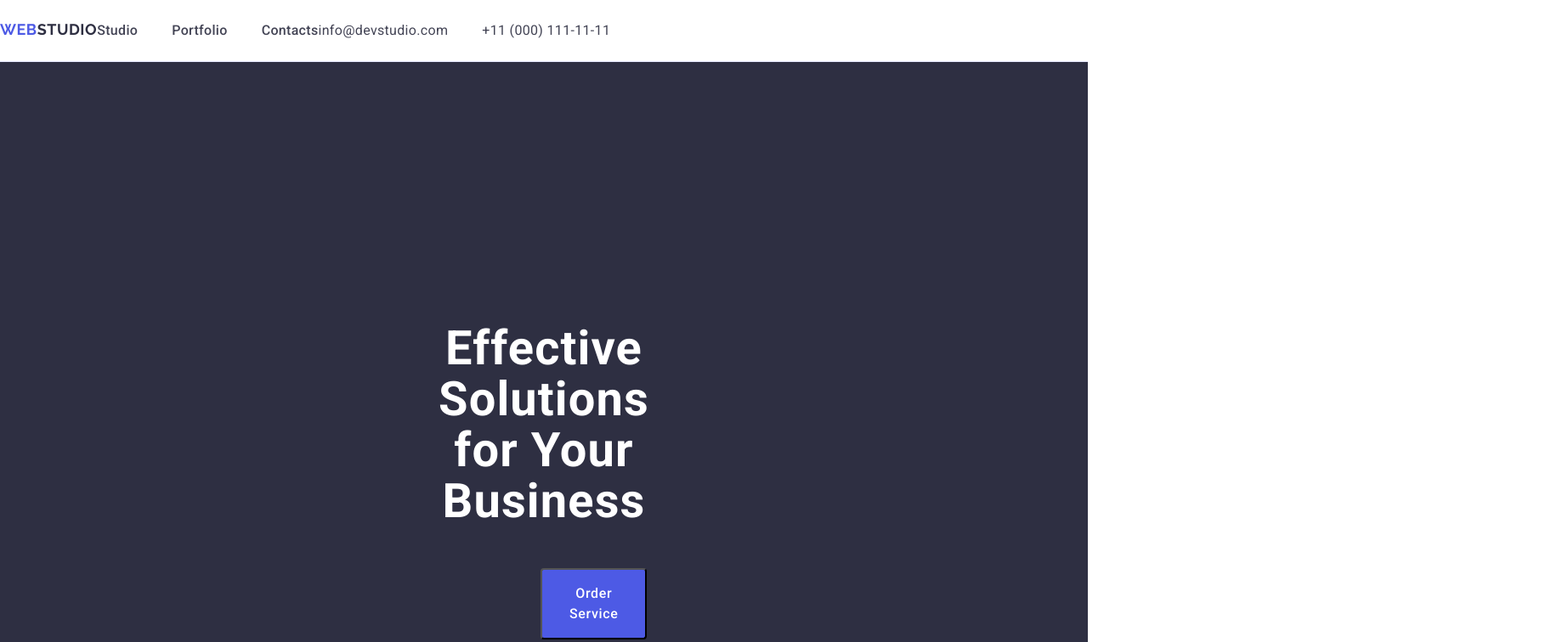
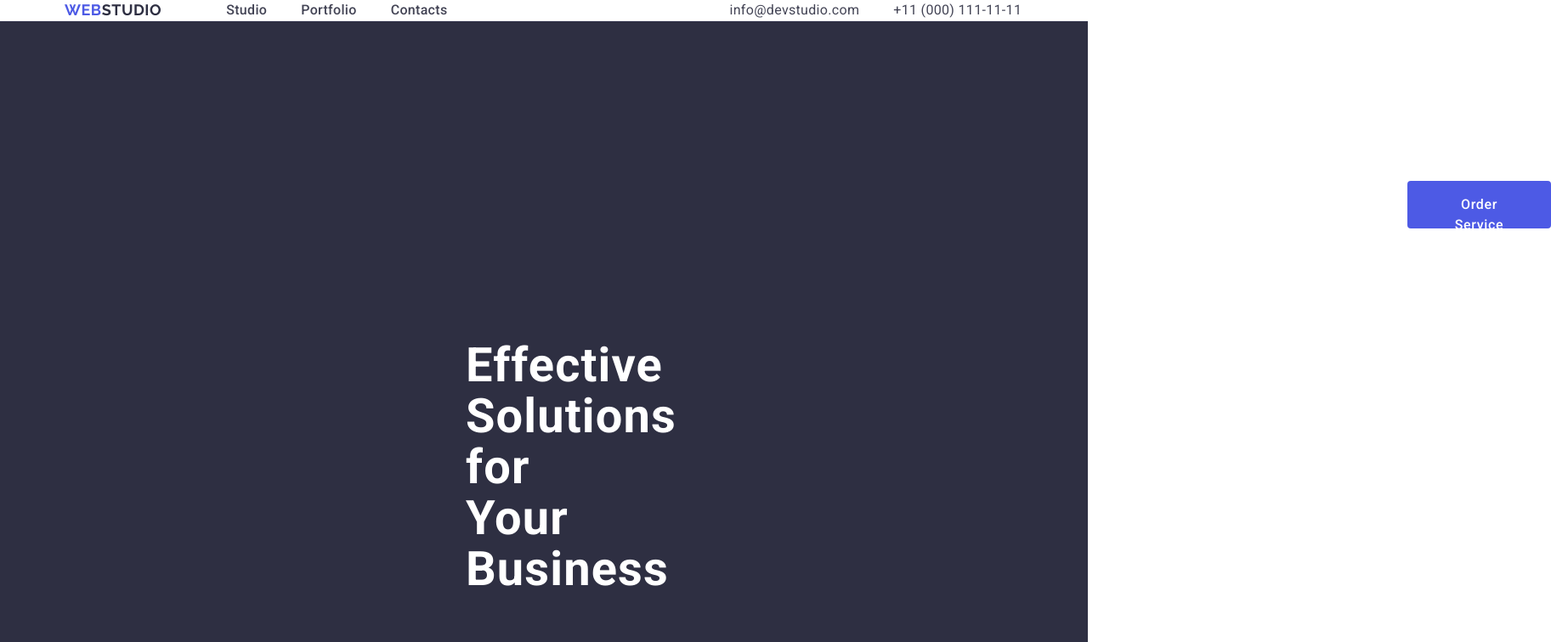
Before and after one commit to Levchenko-Olena/goit-markup-hw-03, a plain HTML site: page index.html in a window 1280 px wide. Shown: the top 756 px of the page at 85% size, 1825 px wide, since content can reach past the window. Drawn offline with nearby package versions, Linux system fonts and the light colour scheme.

Commit message:
fixed errors

```diff
--- a/css/styles.css
+++ b/css/styles.css
@@ -40,20 +40,22 @@ img {
 }
 
 .container {
+        display: flex;
         margin: 0 auto;
+        width: 1158px;
+        padding-left: 15px;
+        padding-right: 15px
 
 
 }
 
-.section-full-navigation {
-        display: flex;
-        padding-top: 24px;
-        padding-bottom: 24px;
-        border-bottom: 1px solid #e7e9fc;;
+.full-navigation {
+border-bottom: 1px solid #e7e9fc
 }
 
 .navigation {
         display: flex;
+        align-items: center;
 }
 
 .logo-web {
@@ -69,6 +71,7 @@ img {
 .contact-list {
         display: flex;
         gap: 40px;
+        margin-left: 332px;
 }
 
 .section {
@@ -92,6 +95,7 @@ img {
         letter-spacing: 0.03em;
         text-transform: uppercase;
         color: #4d5ae5;
+        margin-right: 76px;
 
 }
 
@@ -99,6 +103,11 @@ img {
         font-weight: 500;
         line-height: 1.5;
         letter-spacing: 0.02em;
+}
+
+
+.nav-button{
+        padding: 24px 0;
 }
 
 .navigation-button:hover,
@@ -126,6 +135,7 @@ img {
 .hero {
         background-color: #2E2F42;
         color: #ffffff;
+        padding: 188px 0;
 }
 
 .hero-title {
@@ -139,18 +149,7 @@ img {
         padding-right: 472px;
         padding-top: 188px;
         margin-bottom: 48px;
-}
-
-.button {
-        display: flex;
-        align-items: flex-start;
-        justify-content: flex-start;
-        flex-direction: row;
-        gap: 10px;
-        border-radius: 4px;
-
-        margin-left: 636px;
-        margin-right: 636px;
+        max-width: 496px;
 }
 
 .hero-button {
@@ -163,17 +162,47 @@ img {
         color: #ffffff;
         text-align: center;
         padding: 16px 32px;
-}
+        min-width: 169px;
+        height: 56px;
+        border: none;
+        display: block;
+                align-items: flex-start;
+                justify-content: flex-start;
+                flex-direction: row;
+                gap: 10px;
+                border-radius: 4px;
+
+                margin-left: 636px;
+                margin-right: 636px;
+        }
+
 
 .hero-button:hover,
 .hero-button:focus {
         background-color: #404BBF;
 }
 
+.advantages{
+        padding: 120px 0;
+}
+
 .section-two {
         display: flex;
 }
 
+.visually-hidden {
+        position: absolute;
+        width: 1px;
+        height: 1px;
+        margin: -1px;
+        border: 0;
+        padding: 0;
+
+        white-space: nowrap;
+        clip-path: inset(100%);
+        clip: rect(0 0 0 0);
+        overflow: hidden;
+}
 .list-section-two {
         display: flex;
         padding-left: 156px;
--- a/index.html
+++ b/index.html
@@ -19,16 +19,15 @@
 <body>
     <header class="full-navigation">
         <div class="container">
-            <div class="section-full-navigation">
 
             <nav class="navigation">
                 <a href="./index.html" class="logo logo-web">
                     Web<span class="mini-logo">Studio</span>
                 </a>
                 <ul class="navigation-list nav-list">
-                        <li><a href="./index.html" class="navigation-button">Studio</a></li>
-                        <li><a href="" class="navigation-button">Portfolio</a></li>
-                        <li><a href="" class="navigation-button">Contacts</a></li>
+                    <li><a href="./index.html" class="navigation-button nav-button">Studio</a></li>
+                    <li><a href="" class="navigation-button nav-button">Portfolio</a></li>
+                    <li><a href="" class="navigation-button nav-button">Contacts</a></li>
                 </ul>
             </nav>
 
@@ -39,7 +38,7 @@
                 </ul>
             </address>
 
-            </div>
+
         </div>
     </header>
 
@@ -50,21 +49,21 @@
 
         <section class="hero">
             <div class="container">
-                <div class="section ">
+
                 <h1 class="hero-title">
                     Effective Solutions<br>for Your Business
                 </h1>
-                    <button type="button" class="hero-button button">Order Service</button>
-                </div>
+                <button type="button" class="hero-button">Order Service</button>
+
             </div>
         </section>
 
 
         <section class="advantages">
             <div class="container">
-                <div class="section">
+
                 <div class="section-two">
-                        <!--<h2>Advantages</h2>-->
+                    <h2 class="visually-hidden">Advantages</h2>
                     <ul class="list-section-two">
                         <li class="advantages-list-text">
                             <h3 class="advantages-title">Strategy</h3>
@@ -90,19 +89,19 @@
                         </li>
                     </ul>
                 </div>
-                </div>
+
             </div>
         </section>
 
 
         <section class="our-team">
             <div class="container">
-                <div class="section">
+
                 <h2 class="first-team-title">Our Team</h2>
                 <ul class="our-team-list">
                     <li class="team-list">
-                            <img src="./images/img_1.jpg" alt="Portrait of Mark Guerrero on a white background"
-                                width="264" height="260">
+                        <img src="./images/img_1.jpg" alt="Portrait of Mark Guerrero on a white background" width="264"
+                            height="260">
                         <h3 class="third-team-title">Mark Guerrero</h3>
                         <p class="team-text">Product Designer</p>
                     </li>
@@ -113,26 +112,26 @@
                         <p class="team-text">Frontend Developer</p>
                     </li>
                     <li class="team-list">
-                            <img src="./images/img_3.jpg" alt="Portrait of Camila Garcia on a white background"
-                                width="264" height="260">
+                        <img src="./images/img_3.jpg" alt="Portrait of Camila Garcia on a white background" width="264"
+                            height="260">
                         <h3 class="third-team-title">Camila Garcia</h3>
                         <p class="team-text">Marketing</p>
                     </li>
                     <li class="team-list">
-                            <img src="./images/img_4.jpg" alt="Portrait of Daniel Wilson on a white background"
-                                width="264" height="260">
+                        <img src="./images/img_4.jpg" alt="Portrait of Daniel Wilson on a white background" width="264"
+                            height="260">
                         <h3 class="third-team-title">Daniel Wilson</h3>
                         <p class="team-text">UI Designer</p>
                     </li>
                 </ul>
-                </div>
+
             </div>
         </section>
 
 
         <section class="our-portfolio">
             <div class="container">
-                <div class="section">
+
                 <h2 class="first-portfolio-title">Our Portfolio</h2>
                 <ul class="list-third">
                     <li class="list-portfolio">
@@ -167,11 +166,11 @@
                     </li>
 
                 </ul>
-                </div>
+
             </div>
         </section>
 
-        </div>
+
     </main>
     <footer class="end-page">
         <div class="container">
```
Lines whose indentation alone changed are shown as unchanged.
